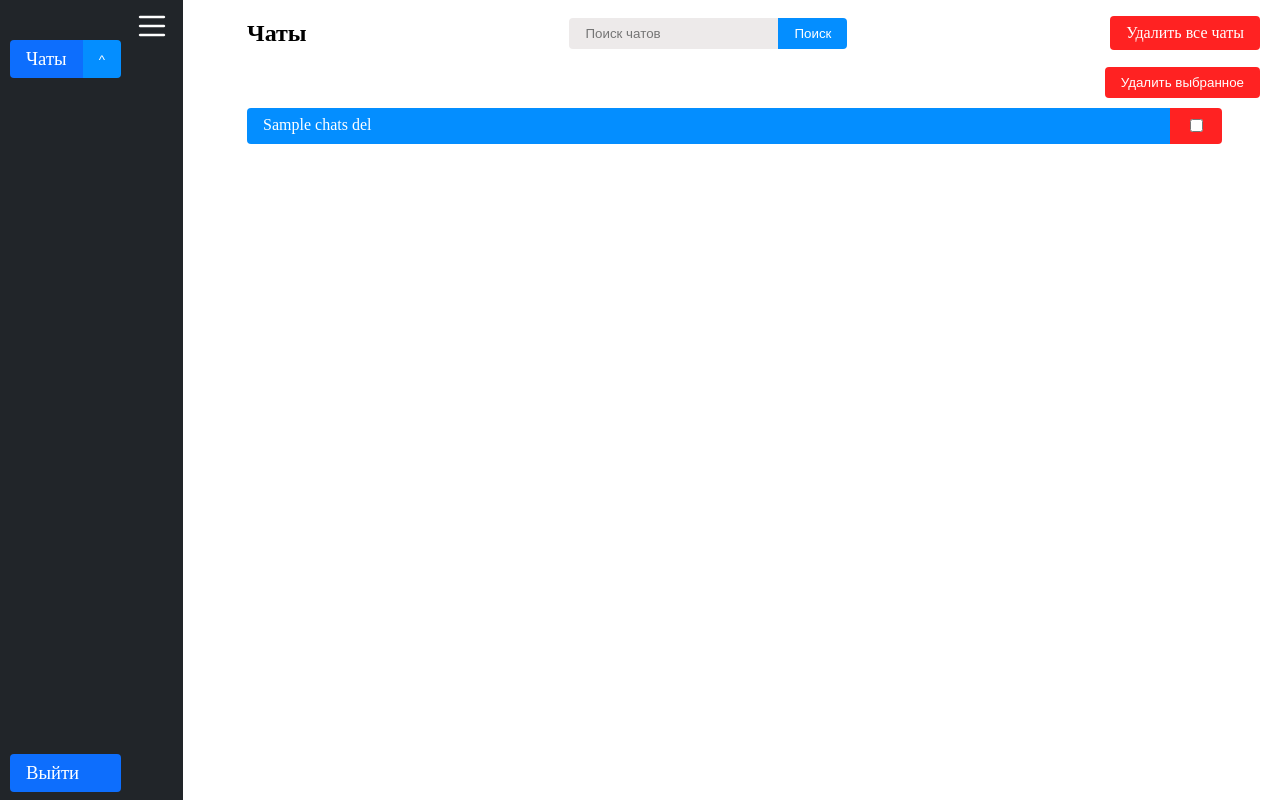
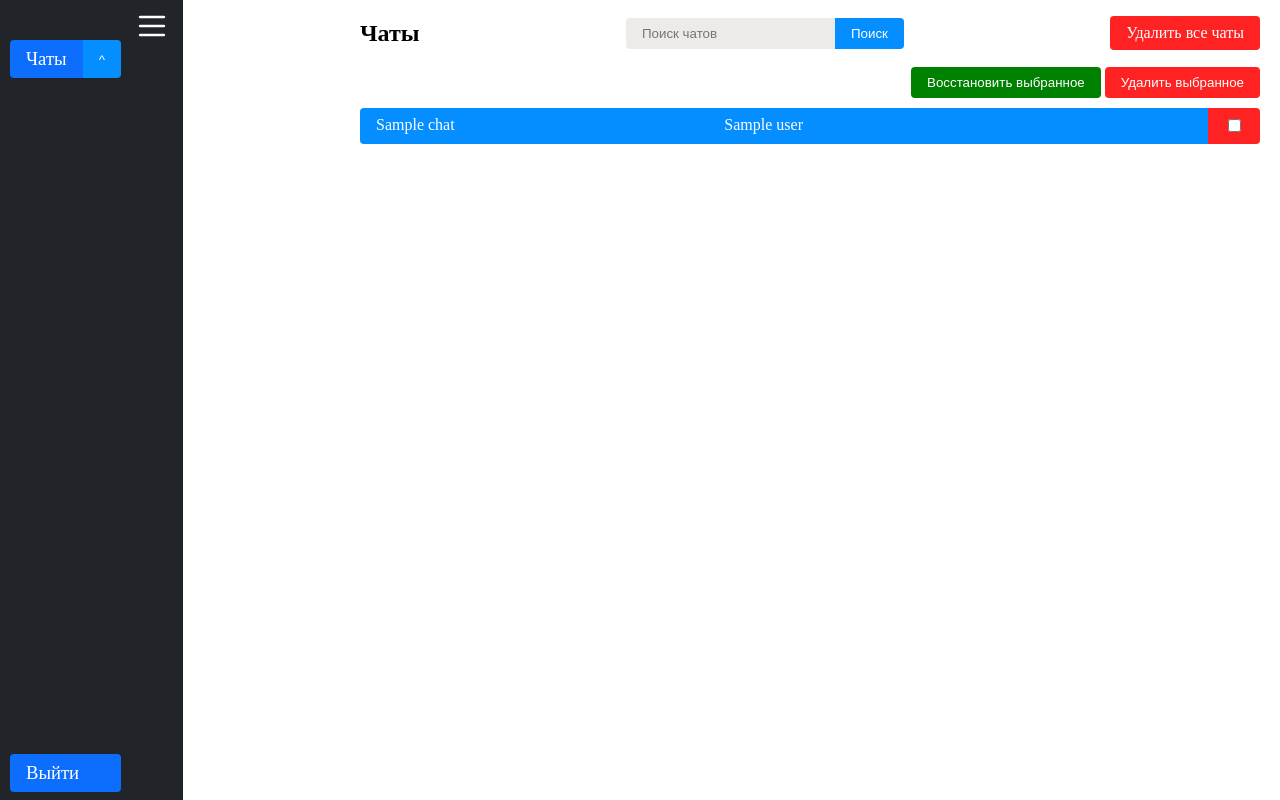
Before and after one commit to FoXeR928/ConturAi, a Flask app: template templates/admin/admin_chats.html in a window 1280 px wide. Run offline with Flask 3, Linux system fonts and the light colour scheme; the template is opened without the code that fills it: most values are stand-ins (such as "Sample title", 1, 10 or a date in 2020).

Commit message:
Добавлен поиск Добавлено восстановление чатов Исправлено чтение файлов

```diff
--- a/db/db_query_admin.py
+++ b/db/db_query_admin.py
@@ -9,8 +9,8 @@ from db.db_create import Files, db
 def add_file(file, filetype, file_name):
     session = db.session
     try:
-        check_file = session.execute(
-            select(Files.file_name).where(file_name=file_name)
+        check_file = session.scalars(
+            select(Files).where(Files.file_name==file_name)
         ).one_or_none
         logger.trace(f"Проверино на личие файл {file_name}")
     except Exception as err:
--- a/static/js/delet_chats.js
+++ b/static/js/delet_chats.js
@@ -19,3 +19,25 @@ $('#button_del_select').click(function(event){
         }
     })
 })
+
+$('#button_recov_select').click(function(event){
+    event.preventDefault();
+    let chats_id=[]
+    $('.checkbox_chat').each(function(){
+        if ($(this).prop('checked')){
+            chats_id.push($(this).attr('id'))
+        }
+    })
+    $.ajax({
+        url:'/admin/chats/recovery',
+        method:'POST',
+        data:{'chats':chats_id},
+        success : function() {
+            location.reload()
+        },
+        error: function(error){
+            console.log(error);
+            $('.loader').removeAttr('style');
+        }
+    })
+})
--- a/static/js/open_nav.js
+++ b/static/js/open_nav.js
@@ -1,4 +1,4 @@
-var left_shift='-15.3%'
+var left_shift='-283px'
 
 $('#button_nav').click(function(){
     if($('#header').css('left')!='0px'){
@@ -6,7 +6,7 @@ $('#button_nav').click(function(){
             left:'0'
         },400)
         $('main').animate({
-            'margin-left':'19.3%'
+            'margin-left':'360px'
         },400)
 
     }
--- /dev/null
+++ b/static/js/search.js
@@ -0,0 +1,11 @@
+$('#search').on('input',function(){
+    search=$(this).val();
+    $('.search_element').each(function(){
+        if (($(this).text()).includes(search)!=true){
+            $(this).parent().hide();
+        }
+    })
+    if(search==''){
+        $('.search_element').parent().show()
+    }
+})
--- a/static/style/style.css
+++ b/static/style/style.css
@@ -159,7 +159,7 @@ body{
     border-bottom: 3px solid rgb(0, 165, 0);
 }
 main{
-    margin-left: 19.3%;
+    margin-left: 360px;
     width: auto;
     padding-right: 20px;
 }
--- a/static/style/style_chats.css
+++ b/static/style/style_chats.css
@@ -8,9 +8,20 @@
     color: var(--button-text-color);
     margin: 0;
 }
-.button_del_select{
+.text_block{
+    background: var(--chat-block-color);
+    color: var(--button-text-color);
+    margin: 0;
+    display: flex;
+    justify-content: space-between;
+    padding-right: 45%;
+}
+.button_left{
     margin-bottom: 10px;
     align-self: flex-end;
+}
+.button_recov_select{
+    background: green;
 }
 .form_del_chats{
     display: flex;
--- a/templates/admin/admin_chats.html
+++ b/templates/admin/admin_chats.html
@@ -14,18 +14,24 @@
 <section class="main_nav">
     <h1>Чаты</h1>
     <form class="search_form -separete_block">
-        <input type="text" class="search_input -separete_main -input_separete" placeholder="Поиск чатов">
+        <input type="text" class="search_input -separete_main -input_separete" id="search" placeholder="Поиск чатов">
         <input type="button" class="search_button -separete_second -button_separete" value="Поиск">
     </form>
     <a href="{{url_for('admin_chats.admin_delet_chats_irrevocably_api')}}" class="button_del_all -button_del_close -button">Удалить все чаты</a>
 </section>
 <form class="form_del_chats">
-    <button class="button_del_select -button_del_close -button" id="button_del_select">Удалить выбранное</button>
-    {% for chat_id, chat_name in chats_del.items() %}
+    <div class="button_left">
+        <button class="button_recov_select -button" id="button_recov_select">Восстановить выбранное</button>
+        <button class="button_del_select -button_del_close -button" id="button_del_select">Удалить выбранное</button>
+    </div>
+    {% for chat in chats_del %}
         <div class="chat_block -separete_block">
-            <p class="chat_name -separete_main">{{chat_name}}</p>
+            <div class="text_block -separete_main">
+                <p class="chat_name search_element">{{chat['chat_name']}}</p>
+                <p class="chat_name search_element">{{chat['user']}}</p>
+            </div>
             <div class="checkbox_container -separete_second -button_del_close">
-                <input class="checkbox_chat" type="checkbox" name="select_chat" id="{{chat_id}}">
+                <input class="checkbox_chat" type="checkbox" name="select_chat" id="{{chat['chat_id']}}">
             </div>
         </div>
     {% endfor %}
@@ -34,4 +40,5 @@
 
 {% block scripts %}
 <script src="/static/js/delet_chats.js"></script>
+<script src="/static/js/search.js"></script>
 {% endblock %}
--- a/templates/admin/docs.html
+++ b/templates/admin/docs.html
@@ -13,7 +13,7 @@
 {% block content %}
 <section class="main_nav">
     <h1>Документы AI</h1>
-    <input hidden required id="file" type="file" placeholder="Выберите файл для чтения" class="input_file -separete_main -input_separate" accept="application/pdf,application/vnd.openxmlformats-officedocument.wordprocessingml.document,application/vnd.openxmlformats-officedocument.spreadsheetml.sheet">
+    <input hidden required id="file" name="file" type="file" placeholder="Выберите файл для чтения" class="input_file -separete_main -input_separate" accept="application/pdf,application/vnd.openxmlformats-officedocument.wordprocessingml.document,application/vnd.openxmlformats-officedocument.spreadsheetml.sheet">
     <label for="file"><img src="/static/image/add.svg" alt="Добавить пользователя"></label>
 </section>
 <span class="loader"></span>
--- a/templates/admin/users.html
+++ b/templates/admin/users.html
@@ -65,7 +65,7 @@
 <section class="main_nav">
     <h1>Пользователи</h1>
     <form class="search_form -separete_block">
-        <input type="text" class="search_input -separete_main -input_separete" placeholder="Поиск пользователей">
+        <input type="text" class="search_input -separete_main -input_separete" id="search" placeholder="Поиск пользователей">
         <input type="button" class="search_button -separete_second -button_separete" value="Поиск">
     </form>
     <button class="button_add_user -button_image" id="add_button"><img src="/static/image/add.svg" alt="Добавить пользователя"></button>
@@ -82,7 +82,7 @@
     <tbody>
         {% for user in users %}
             <tr class="table_body_element_block">
-                <td class="table_element -table_body_element">{{user['login']}}</td>
+                <td class="table_element -table_body_element search_element">{{user['login']}}</td>
                 <td class="table_element -table_body_element">{{user['user_name']}}</td>
                 <td class="table_element -table_body_element">{{user['user_role']}}</td>
                 <td class="table_element_button -table_body_element"><button class="update_button -button" value="{{user['login']}}">Изменить</button></td>
@@ -96,4 +96,5 @@
 <script src="/static/js/open_form.js"></script>
 <script src="/static/js/check_passwords.js"></script>
 <script src="/static/js/delet_user.js"></script>
+<script src="/static/js/search.js"></script>
 {% endblock %}
--- a/templates/chats/user_chats.html
+++ b/templates/chats/user_chats.html
@@ -28,7 +28,7 @@
     <section class="main_nav">
         <h1>Чаты</h1>
         <form class="search_form -separete_block">
-            <input type="text" class="search_input -separete_main -input_separete" placeholder="Поиск чатов">
+            <input type="text" id="search" class="search_input -separete_main -input_separete" placeholder="Поиск чатов">
             <input type="button" class="search_button -separete_second -button_separete" value="Поиск">
         </form>
         <button class="button_add_chat -button_image" id="add_button"><img src="/static/image/add.svg" alt="Добавить чат"></button>
@@ -36,7 +36,7 @@
     <section>
     {% for chat_id, chat_name in chats.items() %}
         <article class="chat_block -separete_block">
-           <a class="chat_name -separete_main" href="{{url_for('chats.get_chat_api', chat=chat_id)}}">{{chat_name}}</a>
+           <a class="chat_name -separete_main search_element" href="{{url_for('chats.get_chat_api', chat=chat_id)}}">{{chat_name}}</a>
            <a class="button_del_chat -button_del_close -separete_second" href="{{url_for('chats.delet_chat_api', chat=chat_id)}}">Удалить</a>
         </article>
     {% endfor %}
@@ -45,4 +45,5 @@
 
 {% block scripts %}
 <script src="/static/js/open_form.js"></script>
+<script src="/static/js/search.js"></script>
 {% endblock %}
```
Also changed, not shown: db/db_query_chat.py (+21 -3 lines), front/admin_chats_moduls.py (+12 -0 lines), static/js/read_file.js (+4 -3 lines), templates/cod_pages/not_found.html (renamed from templates/not_found.html).
